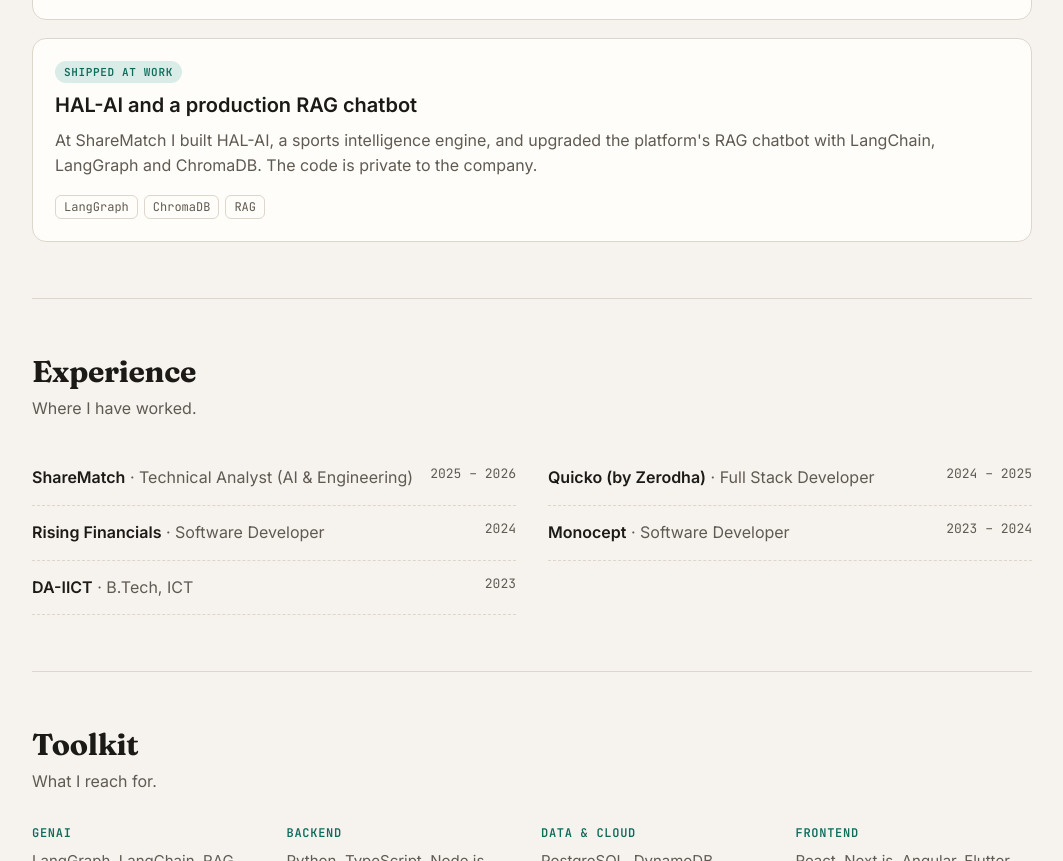
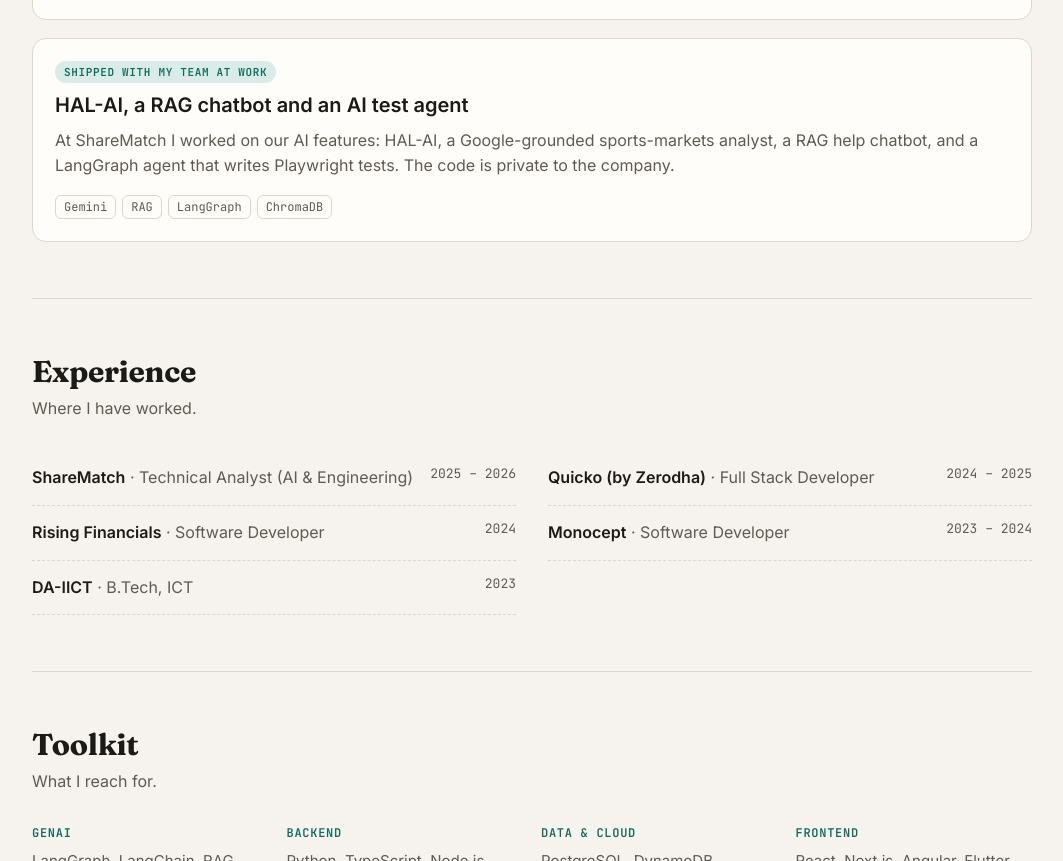
Before and after one commit to mariyampangarkar19/mariyampangarkar19.github.io, a plain HTML site: page index.html in a window 1280 px wide. Shown: the part 1133-1994 px from the top of the page, without its empty margins (108-1171 px from the left). Drawn offline with Linux system fonts and the light colour scheme.

Commit message:
Reword ShareMatch AI card to reflect team work

```diff
--- a/index.html
+++ b/index.html
@@ -151,10 +151,10 @@
       </article>
 
       <article class="card wide">
-        <span class="tag live">Shipped at work</span>
-        <h3>HAL-AI and a production RAG chatbot</h3>
-        <p>At ShareMatch I built HAL-AI, a sports intelligence engine, and upgraded the platform's RAG chatbot with LangChain, LangGraph and ChromaDB. The code is private to the company.</p>
-        <div class="stack"><span>LangGraph</span><span>ChromaDB</span><span>RAG</span></div>
+        <span class="tag live">Shipped with my team at work</span>
+        <h3>HAL-AI, a RAG chatbot and an AI test agent</h3>
+        <p>At ShareMatch I worked on our AI features: HAL-AI, a Google-grounded sports-markets analyst, a RAG help chatbot, and a LangGraph agent that writes Playwright tests. The code is private to the company.</p>
+        <div class="stack"><span>Gemini</span><span>RAG</span><span>LangGraph</span><span>ChromaDB</span></div>
       </article>
     </div>
   </section>
```
